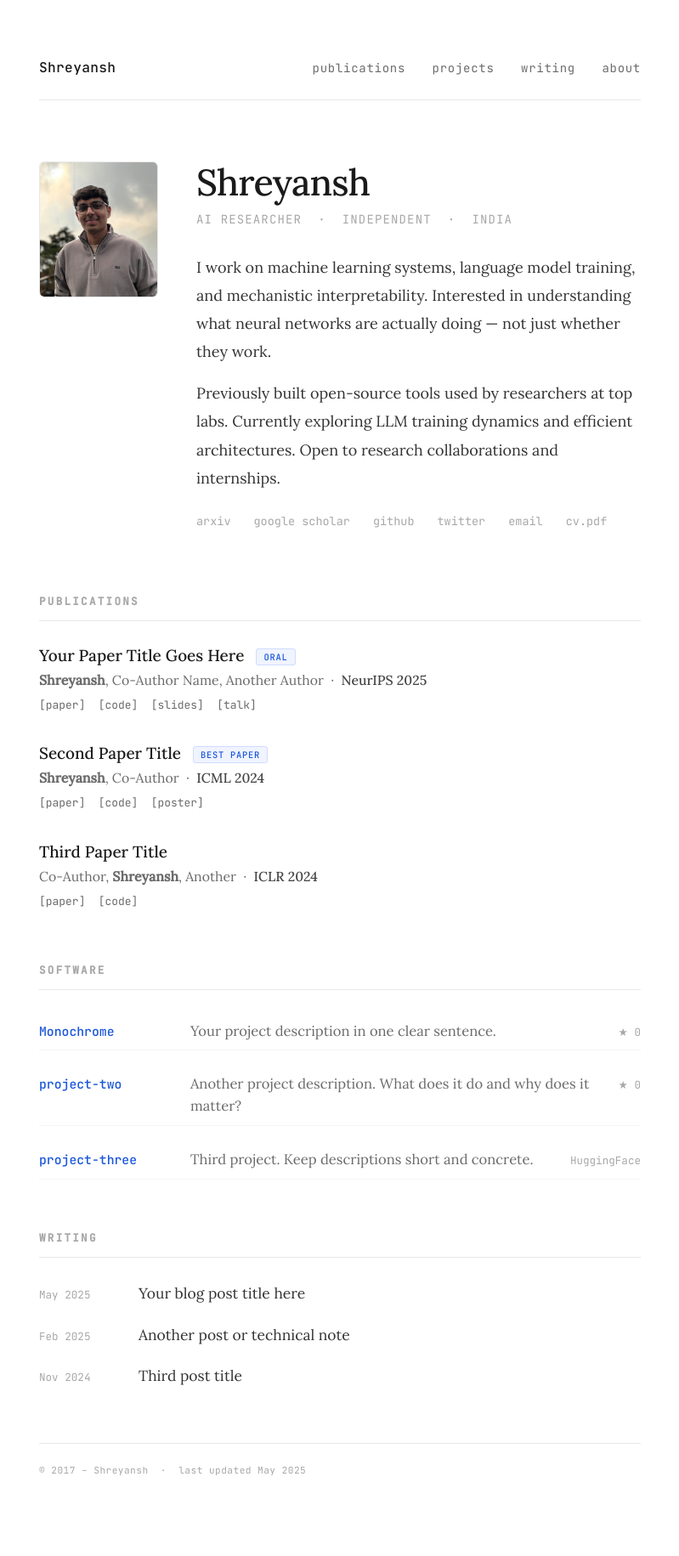
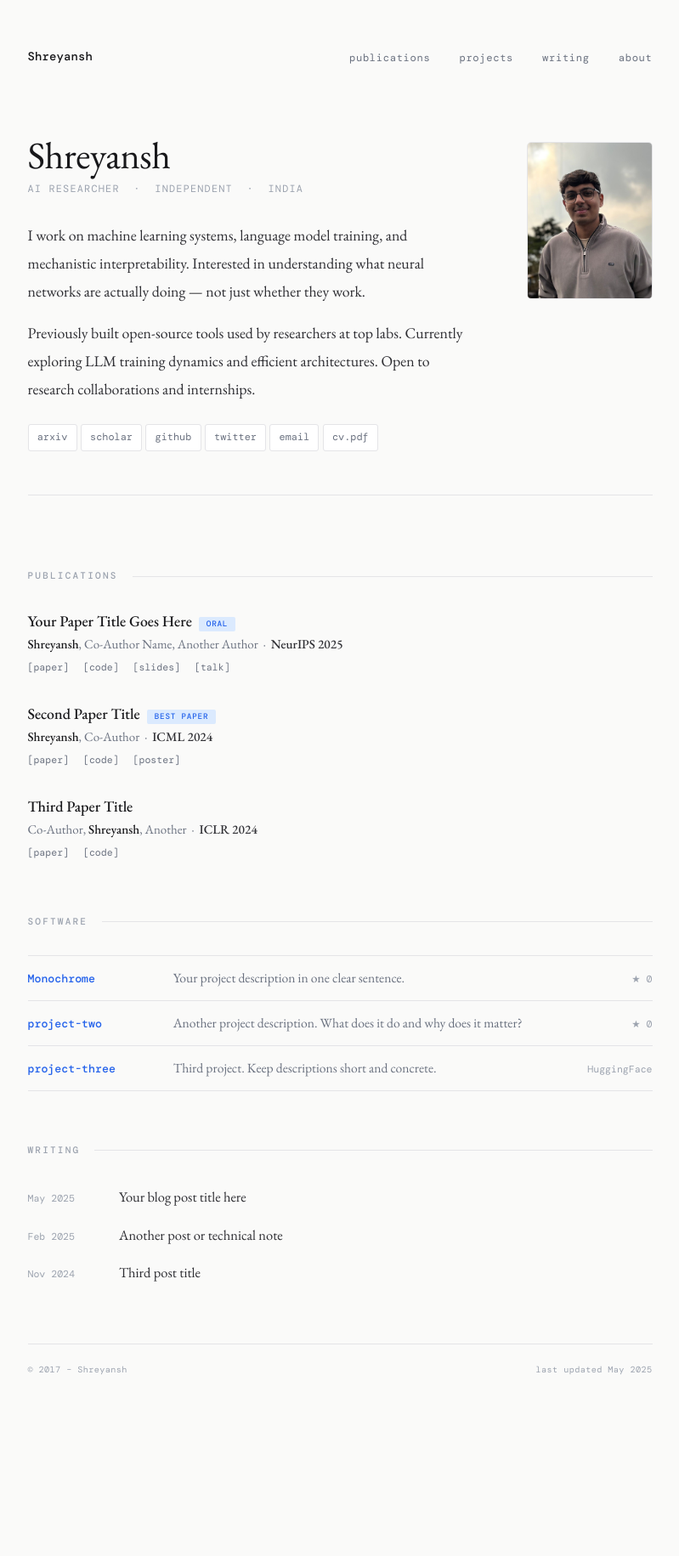
Before and after one commit to shrrynsh/shrrynsh.github.io, a Jekyll site: the page index.html, which Jekyll copies as it is, in a window 1280 px wide. Shown: the whole page at 85% size, without its empty margins (240-1039 px from the left). Built offline with Jekyll 4.4.1, drawn with Linux system fonts in a browser that asks for light colours; some web fonts are replaced; after the commit the page ends 1724 px from its top, so only the background shows below that.

Commit message:
improved spacing

```diff
--- a/index.html
+++ b/index.html
@@ -1,115 +1,150 @@
 <!DOCTYPE html>
 <html lang="en">
-
 <head>
   <meta charset="UTF-8" />
   <meta name="viewport" content="width=device-width, initial-scale=1.0" />
   <title>Shreyansh</title>
   <meta name="description" content="Shreyansh — AI Researcher and Engineer." />
   <link rel="preconnect" href="https://fonts.googleapis.com" />
-	<link
-		href="https://fonts.googleapis.com/css2?family=Lora:ital,wght@0,400;0,500;1,400&family=JetBrains+Mono:wght@400;500&display=swap"
-		rel="stylesheet" />
+  <link href="https://fonts.googleapis.com/css2?family=EB+Garamond:ital,wght@0,400;0,500;1,400&family=DM+Mono:wght@300;400;500&display=swap" rel="stylesheet" />
   <style>
-		*,
-		*::before,
-		*::after {
-			box-sizing: border-box;
-			margin: 0;
-			padding: 0;
+    *, *::before, *::after { box-sizing: border-box; margin: 0; padding: 0; }
+
+    :root {
+      --ink:      #18181b;
+      --body:     #2e2e33;
+      --muted:    #6b7280;
+      --faint:    #9ca3af;
+      --border:   #e4e4e7;
+      --bg:       #fafaf9;
+      --surface:  #f4f4f5;
+      --accent:   #2563eb;
+      --accent-l: #dbeafe;
+      --mono: 'DM Mono', monospace;
+      --serif: 'EB Garamond', Georgia, serif;
     }
 
-		:root {
-			--text: #1a1a1a;
-			--muted: #6b6b6b;
-			--faint: #a8a8a8;
-			--border: #e8e8e8;
-			--bg: #ffffff;
-			--accent: #1a56db;
-			--mono: 'JetBrains Mono', monospace;
-			--serif: 'Lora', Georgia, serif;
-		}
-
-		html {
-			font-size: 18px;
-		}
+    html { font-size: 17px; }
 
     body {
       background: var(--bg);
-			color: var(--text);
+      color: var(--body);
       font-family: var(--serif);
       font-size: 1rem;
-			line-height: 1.75;
-			max-width: 780px;
+      line-height: 1.8;
+      max-width: 820px;
       margin: 0 auto;
-			padding: 3.5rem 2rem 5rem;
+      padding: 3rem 2.5rem 6rem;
     }
 
-		a {
-			color: var(--accent);
-			text-decoration: none;
-		}
-
-		a:hover {
-			text-decoration: underline;
-		}
+    a { color: var(--accent); text-decoration: none; }
+    a:hover { text-decoration: underline; }
+    strong { color: var(--ink); font-weight: 500; }
 
     /* ── NAV ── */
     nav {
       display: flex;
       align-items: center;
       justify-content: space-between;
-			margin-bottom: 4rem;
-			padding-bottom: 1.25rem;
-			border-bottom: 1px solid var(--border);
+      margin-bottom: 4.5rem;
     }
 
     .nav-name {
       font-family: var(--mono);
-			font-size: 0.9rem;
+      font-size: 0.82rem;
       font-weight: 500;
-			color: var(--text);
-			letter-spacing: 0.02em;
+      color: var(--ink);
+      letter-spacing: 0.01em;
     }
 
     .nav-links {
       display: flex;
-			gap: 1.75rem;
+      gap: 2rem;
       list-style: none;
     }
 
     .nav-links a {
       font-family: var(--mono);
-			font-size: 0.78rem;
+      font-size: 0.72rem;
       color: var(--muted);
       letter-spacing: 0.05em;
-			text-transform: lowercase;
+    }
+    .nav-links a:hover { color: var(--ink); text-decoration: none; }
+
+    /* ── INTRO ── */
+    .intro {
+      display: grid;
+      grid-template-columns: 1fr 148px;
+      gap: 3rem;
+      align-items: start;
+      margin-bottom: 5rem;
+      padding-bottom: 3rem;
+      border-bottom: 1px solid var(--border);
     }
 
-		.nav-links a:hover {
-			color: var(--text);
+    .intro-text { }
+
+    h1 {
+      font-family: var(--serif);
+      font-size: 2.6rem;
+      font-weight: 400;
+      font-style: normal;
+      letter-spacing: -0.01em;
+      line-height: 1.1;
+      color: var(--ink);
+      margin-bottom: 0.3rem;
+    }
+
+    .subtitle {
+      font-family: var(--mono);
+      font-size: 0.7rem;
+      color: var(--faint);
+      letter-spacing: 0.1em;
+      text-transform: uppercase;
+      margin-bottom: 1.6rem;
+    }
+
+    .bio {
+      font-size: 1.05rem;
+      color: var(--body);
+      line-height: 1.85;
+      max-width: 520px;
+    }
+    .bio p + p { margin-top: 0.9rem; }
+
+    .contact-row {
+      margin-top: 1.5rem;
+      font-family: var(--mono);
+      font-size: 0.7rem;
+      display: flex;
+      gap: 0.25rem;
+      flex-wrap: wrap;
+      align-items: center;
+    }
+    .contact-row a {
+      color: var(--muted);
+      padding: 0.25rem 0.6rem;
+      border: 1px solid var(--border);
+      border-radius: 3px;
+      transition: color 0.15s, border-color 0.15s;
+      background: white;
+    }
+    .contact-row a:hover {
+      color: var(--accent);
+      border-color: var(--accent);
       text-decoration: none;
     }
 
-		/* ── HERO / INTRO ── */
-		.intro {
-			display: grid;
-			grid-template-columns: 140px 1fr;
-			gap: 2.5rem;
-			align-items: start;
-			margin-bottom: 4rem;
-		}
-
     .headshot {
-			width: 140px;
-			height: 160px;
-			border-radius: 6px;
+      width: 148px;
+      height: 185px;
+      border-radius: 5px;
       overflow: hidden;
-			background: #f0f0f0;
+      background: var(--surface);
       border: 1px solid var(--border);
       flex-shrink: 0;
+      margin-top: 0.5rem;
     }
-
     .headshot img {
       width: 100%;
       height: 100%;
@@ -117,247 +152,175 @@
       display: block;
     }
 
-		.intro-text {}
+    /* ── SECTION WRAPPER ── */
+    section { margin-bottom: 3.5rem; }
 
-		h1 {
-			font-size: 2.4rem;
-			font-weight: 500;
-			font-family: var(--serif);
-			letter-spacing: -0.02em;
-			line-height: 1.15;
-			margin-bottom: 0.35rem;
-			color: var(--text);
-		}
-
-		.subtitle {
-			font-family: var(--mono);
-			font-size: 0.78rem;
-			color: var(--faint);
-			letter-spacing: 0.08em;
-			margin-bottom: 1.5rem;
-			text-transform: uppercase;
-		}
-
-		.bio {
-			font-size: 1rem;
-			color: #333;
-			line-height: 1.85;
-		}
-
-		.bio p+p {
-			margin-top: 0.85rem;
-		}
-
-		.contact-row {
-			margin-top: 1.25rem;
-			font-family: var(--mono);
-			font-size: 0.75rem;
-			color: var(--faint);
+    .section-head {
       display: flex;
-			gap: 1.5rem;
-			flex-wrap: wrap;
-		}
-
-		.contact-row a {
-			color: var(--faint);
-		}
-
-		.contact-row a:hover {
-			color: var(--accent);
-			text-decoration: none;
-		}
-
-		/* ── SECTIONS ── */
-		section {
-			margin-bottom: 3.25rem;
+      align-items: center;
+      gap: 1rem;
+      margin-bottom: 1.75rem;
     }
 
     h2 {
-			font-size: 0.7rem;
       font-family: var(--mono);
-			letter-spacing: 0.18em;
+      font-size: 0.65rem;
+      font-weight: 500;
+      letter-spacing: 0.2em;
       text-transform: uppercase;
       color: var(--faint);
-			margin-bottom: 1.5rem;
-			padding-bottom: 0.6rem;
-			border-bottom: 1px solid var(--border);
+      white-space: nowrap;
+    }
+
+    .section-rule {
+      flex: 1;
+      height: 1px;
+      background: var(--border);
     }
 
     /* ── PUBLICATIONS ── */
-		.pub-item {
-			margin-bottom: 1.75rem;
-		}
+    .pub-list { display: flex; flex-direction: column; gap: 1.75rem; }
+
+    .pub-item { }
 
     .pub-title {
       font-size: 1.05rem;
       font-weight: 500;
-			color: var(--text);
+      color: var(--ink);
       line-height: 1.45;
-			margin-bottom: 0.2rem;
+      font-family: var(--serif);
+      display: flex;
+      align-items: baseline;
+      gap: 0.5rem;
+      flex-wrap: wrap;
     }
-
-		.pub-title a {
-			color: var(--text);
-		}
-
-		.pub-title a:hover {
-			color: var(--accent);
-			text-decoration: none;
-		}
+    .pub-title a { color: var(--ink); }
+    .pub-title a:hover { color: var(--accent); text-decoration: none; }
 
     .pub-meta {
       font-size: 0.88rem;
       color: var(--muted);
       line-height: 1.5;
+      margin-top: 0.2rem;
     }
-
-		.pub-meta em {
-			font-style: normal;
-			color: #444;
-			font-weight: 500;
-		}
+    .pub-meta em { font-style: normal; color: var(--body); font-weight: 500; }
 
     .pub-links {
       font-family: var(--mono);
-			font-size: 0.72rem;
-			margin-top: 0.35rem;
+      font-size: 0.68rem;
+      margin-top: 0.4rem;
       display: flex;
-			gap: 0.85rem;
+      gap: 1rem;
     }
-
-		.pub-links a {
-			color: var(--muted);
-		}
-
-		.pub-links a:hover {
-			color: var(--accent);
-			text-decoration: none;
-		}
+    .pub-links a { color: var(--muted); }
+    .pub-links a:hover { color: var(--accent); text-decoration: none; }
 
     .badge {
       font-family: var(--mono);
-			font-size: 0.58rem;
-			letter-spacing: 0.07em;
-			background: #f0f4ff;
+      font-size: 0.55rem;
+      letter-spacing: 0.08em;
+      background: var(--accent-l);
       color: var(--accent);
-			padding: 0.12rem 0.45rem;
-			border-radius: 3px;
-			margin-left: 0.5rem;
+      padding: 0.12rem 0.5rem;
+      border-radius: 2px;
+      text-transform: uppercase;
+      font-weight: 500;
       vertical-align: middle;
-			border: 1px solid #d0dcff;
-			text-transform: uppercase;
+      flex-shrink: 0;
     }
 
     /* ── PROJECTS ── */
+    .proj-list { display: flex; flex-direction: column; }
+
     .proj-item {
       display: grid;
-			grid-template-columns: 160px 1fr auto;
-			gap: 1rem;
+      grid-template-columns: 150px 1fr auto;
+      gap: 1.25rem;
       align-items: baseline;
-			margin-bottom: 1rem;
-			padding: 0.5rem 0;
-			border-bottom: 1px solid #f5f5f5;
+      padding: 0.8rem 0;
+      border-bottom: 1px solid var(--border);
     }
+    .proj-item:first-child { border-top: 1px solid var(--border); }
 
     .proj-name {
       font-family: var(--mono);
-			font-size: 0.82rem;
+      font-size: 0.78rem;
       font-weight: 500;
-			color: var(--text);
     }
-
-		.proj-name a {
-			color: var(--accent);
-		}
+    .proj-name a { color: var(--accent); }
 
     .proj-desc {
       font-size: 0.92rem;
       color: var(--muted);
-			line-height: 1.55;
+      line-height: 1.5;
     }
 
     .proj-star {
       font-family: var(--mono);
-			font-size: 0.7rem;
+      font-size: 0.68rem;
       color: var(--faint);
       white-space: nowrap;
     }
 
     /* ── WRITING ── */
+    .post-list { display: flex; flex-direction: column; gap: 0.9rem; }
+
     .post-item {
       display: grid;
-			grid-template-columns: 90px 1fr;
+      grid-template-columns: 82px 1fr;
       gap: 1.5rem;
       align-items: baseline;
-			margin-bottom: 1rem;
     }
 
     .post-date {
       font-family: var(--mono);
-			font-size: 0.7rem;
+      font-size: 0.68rem;
       color: var(--faint);
       white-space: nowrap;
-			padding-top: 0.1rem;
     }
 
     .post-title {
       font-size: 0.97rem;
-			color: #333;
+      color: var(--body);
     }
-
-		.post-title a {
-			color: #333;
-		}
-
-		.post-title a:hover {
-			color: var(--accent);
-		}
+    .post-title a { color: var(--body); }
+    .post-title a:hover { color: var(--accent); }
 
     /* ── FOOTER ── */
     footer {
-			margin-top: 3.5rem;
+      margin-top: 4rem;
       padding-top: 1.25rem;
       border-top: 1px solid var(--border);
       font-family: var(--mono);
-			font-size: 0.62rem;
+      font-size: 0.6rem;
       color: var(--faint);
       letter-spacing: 0.04em;
+      display: flex;
+      justify-content: space-between;
+      align-items: center;
     }
 
     /* ── RESPONSIVE ── */
-		@media (max-width: 600px) {
-			html {
-				font-size: 16px;
-			}
-
-			body {
-				padding: 2rem 1.25rem 4rem;
-			}
+    @media (max-width: 620px) {
+      html { font-size: 16px; }
+      body { padding: 2rem 1.25rem 4rem; }
 
       .intro {
         grid-template-columns: 1fr;
-				gap: 1.5rem;
+        gap: 1.75rem;
+      }
+      .headshot {
+        width: 100px;
+        height: 125px;
+        order: -1;
       }
 
-			.headshot {
-				width: 100px;
-				height: 115px;
-			}
+      nav { flex-wrap: wrap; gap: 1rem; }
 
-			nav {
-				flex-direction: column;
-				gap: 1rem;
-				align-items: flex-start;
-			}
+      .proj-item { grid-template-columns: 1fr; gap: 0.2rem; }
+      .proj-star { display: none; }
 
-			.proj-item {
-				grid-template-columns: 1fr;
-				gap: 0.25rem;
-			}
-
-			.proj-star {
-				display: none;
-			}
+      .post-item { grid-template-columns: 70px 1fr; gap: 1rem; }
     }
   </style>
 </head>
@@ -376,46 +339,45 @@
 
   <!-- ── INTRO ── -->
   <div class="intro" id="about">
-		<div class="headshot">
-			<img src="img/me.jpeg" alt="Shreyansh" />
-		</div>
     <div class="intro-text">
       <h1>Shreyansh</h1>
       <div class="subtitle">AI Researcher &nbsp;·&nbsp; Independent &nbsp;·&nbsp; India</div>
       <div class="bio">
         <p>I work on machine learning systems, language model training, and mechanistic interpretability.
-					Interested in understanding what neural networks are actually doing — not just whether they work.
-				</p>
-				<p>Previously built open-source tools used by researchers at top labs. Currently exploring LLM training
-					dynamics and efficient architectures. Open to research collaborations and internships.</p>
+          Interested in understanding what neural networks are actually doing — not just whether they work.</p>
+        <p>Previously built open-source tools used by researchers at top labs. Currently exploring LLM
+          training dynamics and efficient architectures. Open to research collaborations and internships.</p>
       </div>
       <div class="contact-row">
         <a href="https://arxiv.org/search/?searchtype=author&query=Shreyansh">arxiv</a>
-				<a href="https://scholar.google.com">google scholar</a>
+        <a href="https://scholar.google.com">scholar</a>
         <a href="https://github.com/shrrynsh">github</a>
         <a href="https://twitter.com/">twitter</a>
         <a href="mailto:your@email.com">email</a>
         <a href="/cv.pdf">cv.pdf</a>
       </div>
     </div>
+    <div class="headshot">
+      <img src="https://shrrynsh.github.io/homepage/img/me.jpeg" alt="Shreyansh" />
+    </div>
   </div>
 
   <!-- ── PUBLICATIONS ── -->
   <section id="publications">
+    <div class="section-head">
       <h2>Publications</h2>
+      <div class="section-rule"></div>
+    </div>
+    <div class="pub-list">
 
       <div class="pub-item">
         <div class="pub-title">
           <a href="#">Your Paper Title Goes Here</a>
           <span class="badge">Oral</span>
         </div>
-			<div class="pub-meta"><strong>Shreyansh</strong>, Co-Author Name, Another Author &nbsp;·&nbsp; <em>NeurIPS
-					2025</em></div>
+        <div class="pub-meta"><strong>Shreyansh</strong>, Co-Author Name, Another Author &nbsp;·&nbsp; <em>NeurIPS 2025</em></div>
         <div class="pub-links">
-				<a href="#">[paper]</a>
-				<a href="#">[code]</a>
-				<a href="#">[slides]</a>
-				<a href="#">[talk]</a>
+          <a href="#">[paper]</a><a href="#">[code]</a><a href="#">[slides]</a><a href="#">[talk]</a>
         </div>
       </div>
 
@@ -426,9 +388,7 @@
         </div>
         <div class="pub-meta"><strong>Shreyansh</strong>, Co-Author &nbsp;·&nbsp; <em>ICML 2024</em></div>
         <div class="pub-links">
-				<a href="#">[paper]</a>
-				<a href="#">[code]</a>
-				<a href="#">[poster]</a>
+          <a href="#">[paper]</a><a href="#">[code]</a><a href="#">[poster]</a>
         </div>
       </div>
 
@@ -436,62 +396,66 @@
         <div class="pub-title"><a href="#">Third Paper Title</a></div>
         <div class="pub-meta">Co-Author, <strong>Shreyansh</strong>, Another &nbsp;·&nbsp; <em>ICLR 2024</em></div>
         <div class="pub-links">
-				<a href="#">[paper]</a>
-				<a href="#">[code]</a>
+          <a href="#">[paper]</a><a href="#">[code]</a>
         </div>
       </div>
 
+    </div>
   </section>
 
   <!-- ── PROJECTS ── -->
   <section id="projects">
+    <div class="section-head">
       <h2>Software</h2>
+      <div class="section-rule"></div>
+    </div>
+    <div class="proj-list">
 
       <div class="proj-item">
         <span class="proj-name"><a href="https://github.com/shrrynsh">Monochrome</a></span>
         <span class="proj-desc">Your project description in one clear sentence.</span>
         <span class="proj-star">★ 0</span>
       </div>
-
       <div class="proj-item">
         <span class="proj-name"><a href="#">project-two</a></span>
         <span class="proj-desc">Another project description. What does it do and why does it matter?</span>
         <span class="proj-star">★ 0</span>
       </div>
-
       <div class="proj-item">
         <span class="proj-name"><a href="#">project-three</a></span>
         <span class="proj-desc">Third project. Keep descriptions short and concrete.</span>
         <span class="proj-star">HuggingFace</span>
       </div>
 
+    </div>
   </section>
 
   <!-- ── WRITING ── -->
   <section id="writing">
+    <div class="section-head">
       <h2>Writing</h2>
-
+      <div class="section-rule"></div>
+    </div>
+    <div class="post-list">
       <div class="post-item">
         <span class="post-date">May 2025</span>
         <span class="post-title"><a href="#">Your blog post title here</a></span>
       </div>
-
       <div class="post-item">
         <span class="post-date">Feb 2025</span>
         <span class="post-title"><a href="#">Another post or technical note</a></span>
       </div>
-
       <div class="post-item">
         <span class="post-date">Nov 2024</span>
         <span class="post-title"><a href="#">Third post title</a></span>
       </div>
-
+    </div>
   </section>
 
   <footer>
-		© 2017 – Shreyansh &nbsp;·&nbsp; last updated May 2025
+    <span>© 2017 – Shreyansh</span>
+    <span>last updated May 2025</span>
   </footer>
 
 </body>
-
 </html>
```
Lines whose indentation alone changed are shown as unchanged.
